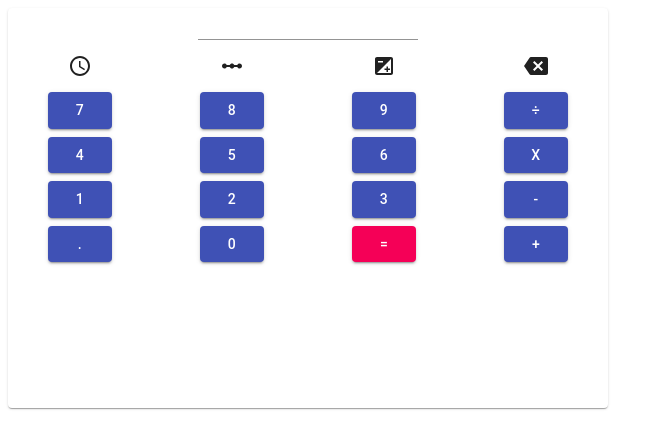
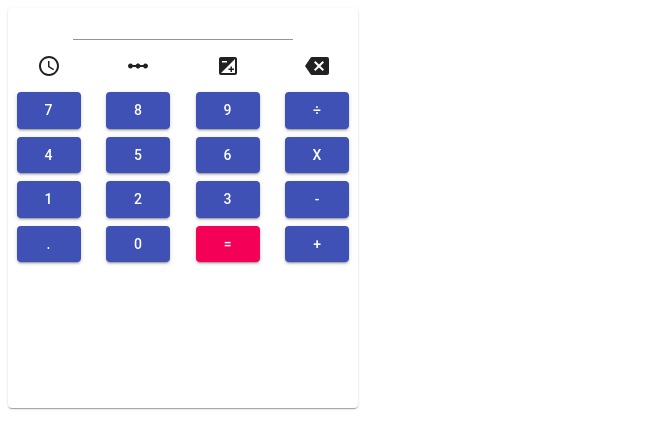
Before and after one commit to Matheus1714/Calculator, a React (Create React App) app in the folder client/: page / in a window 1280 px wide. Shown: the top 448 px of the page, without its empty margins (0-665 px from the left). Built offline with nearby package versions, Linux system fonts and the light colour scheme.

Commit message:
change screen length

```diff
--- a/client/src/styles/calculatorComponentStyles.js
+++ b/client/src/styles/calculatorComponentStyles.js
@@ -3,7 +3,7 @@ import { makeStyles } from '@material-ui/core/styles'
 export const useStyles = makeStyles({
     root: {
       minWidth: 275,
-      maxWidth: 600,
+      maxWidth: 350,
       minHeight: 400,
       flexGrow: 1,
       alignItems: 'center',
```
